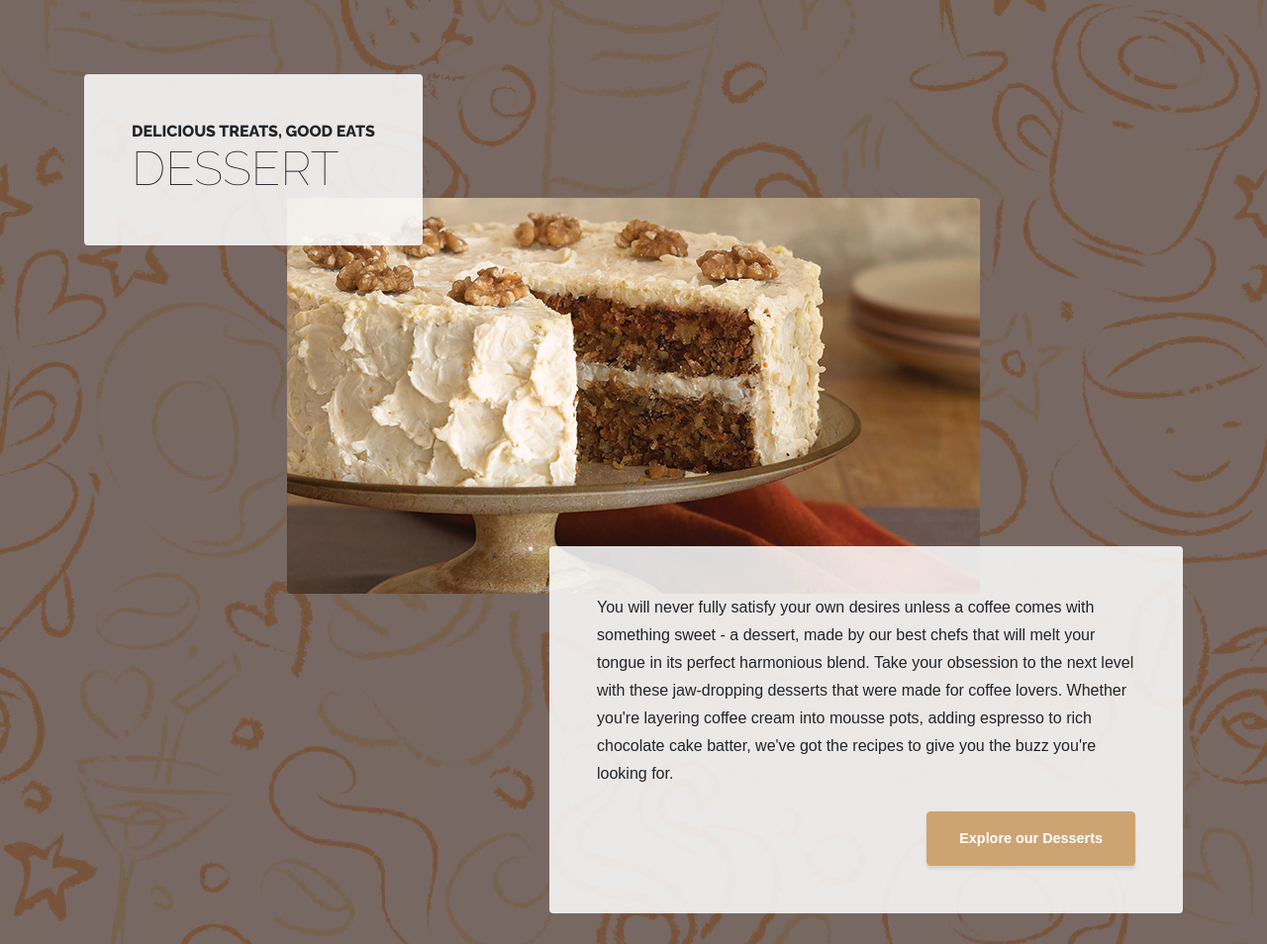
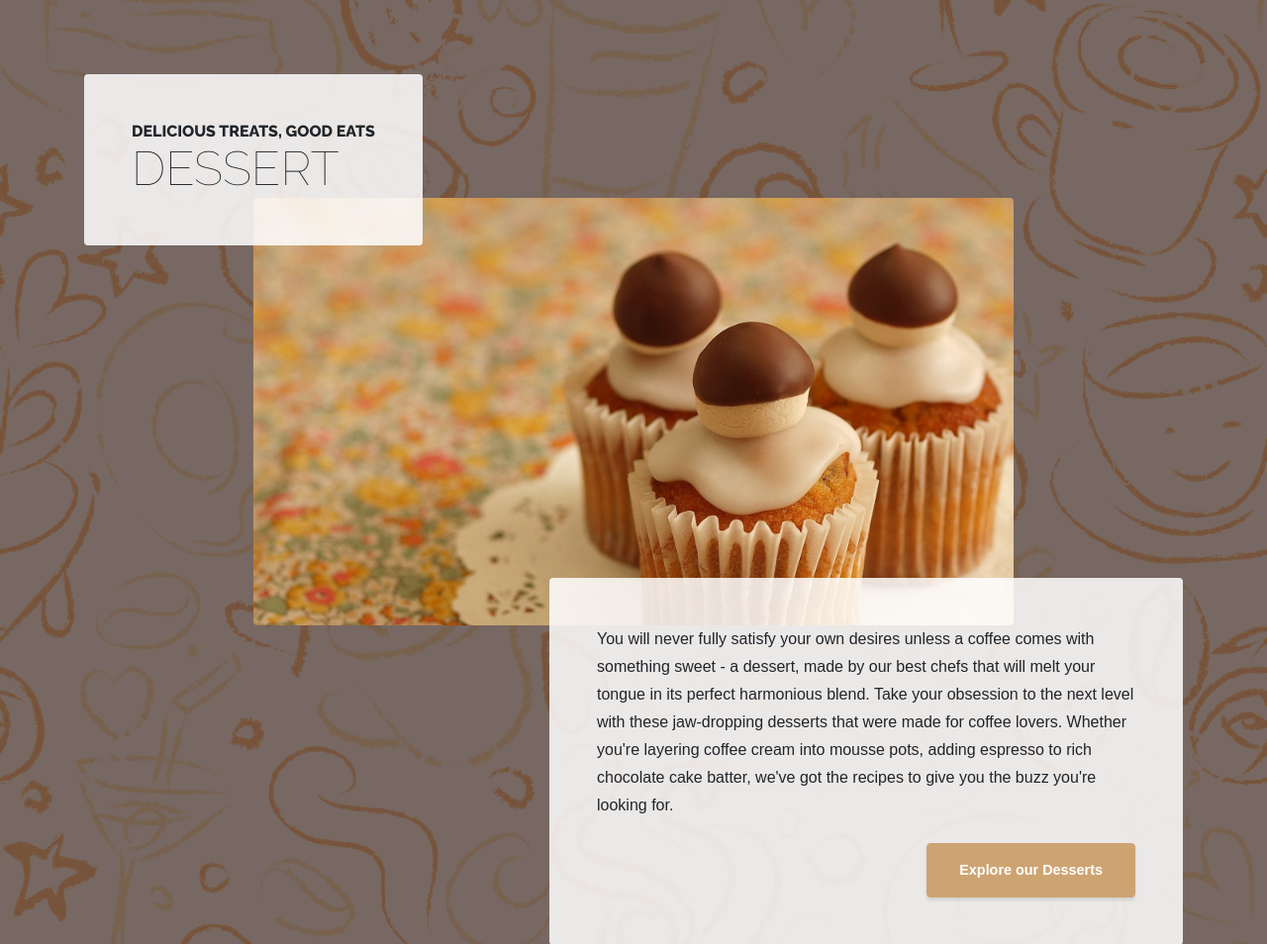
Before and after one commit to nathanielolejr/STI_WebDev, a CodeIgniter app: page /database/welcome/Menu in a window 1280 px wide. Shown: the part 1320-2274 px from the top of the page at 99% size. Run offline with CodeIgniter, Linux system fonts and the light colour scheme.

Commit message:
change menu

```diff
--- a/application/views/layout/menu.php
+++ b/application/views/layout/menu.php
@@ -35,7 +35,7 @@
               </h2>
             </div>
           </div>
-          <img class="product-item-img mx-auto d-flex rounded img-fluid mb-3 mb-lg-0" src="<?php echo base_url('themes/img/Dessert-4.png');?>" alt="">
+          <img class="product-item-img mx-auto d-flex rounded img-fluid mb-3 mb-lg-0" src="<?php echo base_url('themes/img/dessert.jpg');?>" alt="">
           <div class="product-item-description d-flex ml-auto">
             <div class="bg-faded p-5 rounded">
               <p class="mb-0">You will never fully satisfy your own desires unless a coffee comes with something sweet - a dessert, made by our best chefs that will melt your tongue in its perfect harmonious blend. Take your obsession to the next level with these jaw-dropping desserts that were made for coffee lovers. Whether you're layering coffee cream into mousse pots, adding espresso to rich chocolate cake batter, we've got the recipes to give you the buzz you're looking for.</p>
@@ -85,7 +85,7 @@
               </h2>
             </div>
           </div>
-          <img class="product-item-img mx-auto d-flex rounded img-fluid mb-3 mb-lg-0" src="<?php echo base_url('themes/img/trumbler.jpg');?>" alt="">
+          <img class="product-item-img mx-auto d-flex rounded img-fluid mb-3 mb-lg-0" src="<?php echo base_url('themes/img/mug.jpg');?>" alt="">
           <div class="product-item-description d-flex ml-auto">
             <div class="bg-faded p-5 rounded">
               <p class="mb-0">Buy certain products to get one of this merchandise for free.</p>
```
Also changed, not shown: themes/img/dessert.jpg (added), themes/img/mug.jpg (added).
